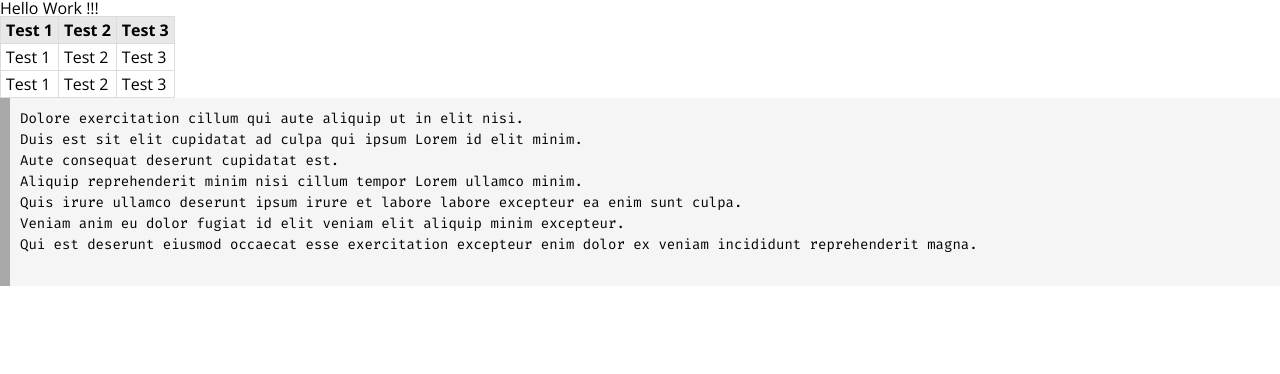
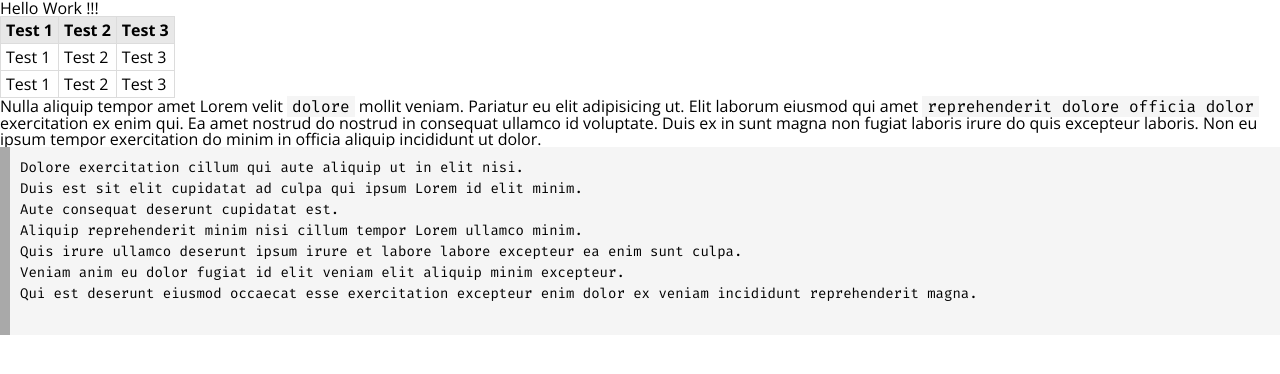
Before and after one commit to dewanggasurya/dewanggasurya.github.io, a plain HTML site: page index.html in a window 1280 px wide. Drawn offline with nearby package versions, Linux system fonts and the light colour scheme.

Commit message:
Fix code tag styling

```diff
--- a/index.html
+++ b/index.html
@@ -27,6 +27,17 @@
                 <td>Test 3</td>
             </tr>
         </table>
+
+        <p>
+            Nulla aliquip tempor amet Lorem velit <code>dolore</code> mollit
+            veniam. Pariatur eu elit adipisicing ut. Elit laborum eiusmod qui
+            amet <code>reprehenderit dolore officia dolor</code> exercitation ex
+            enim qui. Ea amet nostrud do nostrud in consequat ullamco id
+            voluptate. Duis ex in sunt magna non fugiat laboris irure do quis
+            excepteur laboris. Non eu ipsum tempor exercitation do minim in
+            officia aliquip incididunt ut dolor.
+        </p>
+
         <pre>
 Dolore exercitation cillum qui aute aliquip ut in elit nisi.
 Duis est sit elit cupidatat ad culpa qui ipsum Lorem id elit minim.
--- a/static/css/index.css
+++ b/static/css/index.css
@@ -16,11 +16,16 @@ td, th{
     border-color: #DCDCDC;
     padding: 5px;
 }
+
 pre, code{
     font-family: 'Fira Code';
     font-family: 'Fira Code';
+    background: whitesmoke;
+    padding: 0 5px;
+}
+
+pre{
     line-height: 1.5em;
-    background: whitesmoke;
     padding: 10px 10px 10px 20px;
     position: relative;
     width: calc(100% - 10px - 20px);
@@ -28,7 +33,7 @@ pre, code{
     font-size: 14px;
 }
 
-pre::before, code::before{
+pre::before{
     content: " ";
     width: 10px;
     display: block;
```
